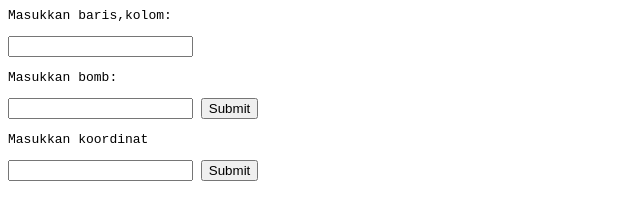
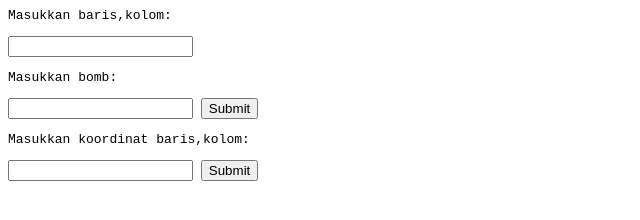
Before and after one commit to gabesx/minesweepernew, a plain HTML site: page index.html in a window 1280 px wide. Shown: the full height of the page, 0-640 px from the left. Drawn offline with Linux system fonts and the light colour scheme.

Commit message:
fix display html

```diff
--- a/index.html
+++ b/index.html
@@ -11,7 +11,7 @@
     <input type="submit" class="submitBoard">
     <p class="board"></p>
     <p class="boardCheat"></p>
-    <p>Masukkan koordinat</p>
+    <p>Masukkan koordinat baris,kolom:</p>
     <input type="text" class="inputCoord">
     <input type="submit" class="submitCoord">
     <script src="script.js"></script>
```
